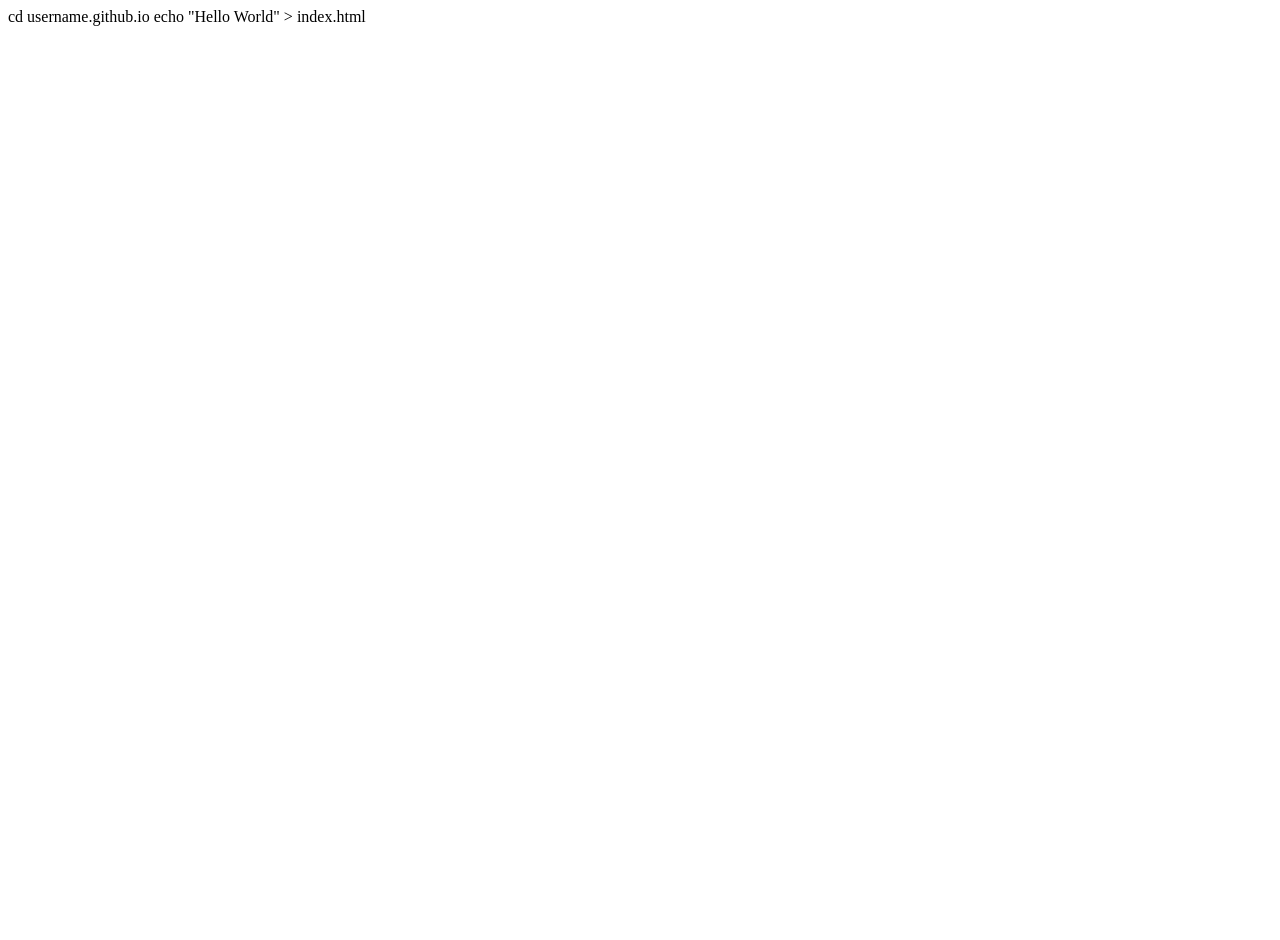
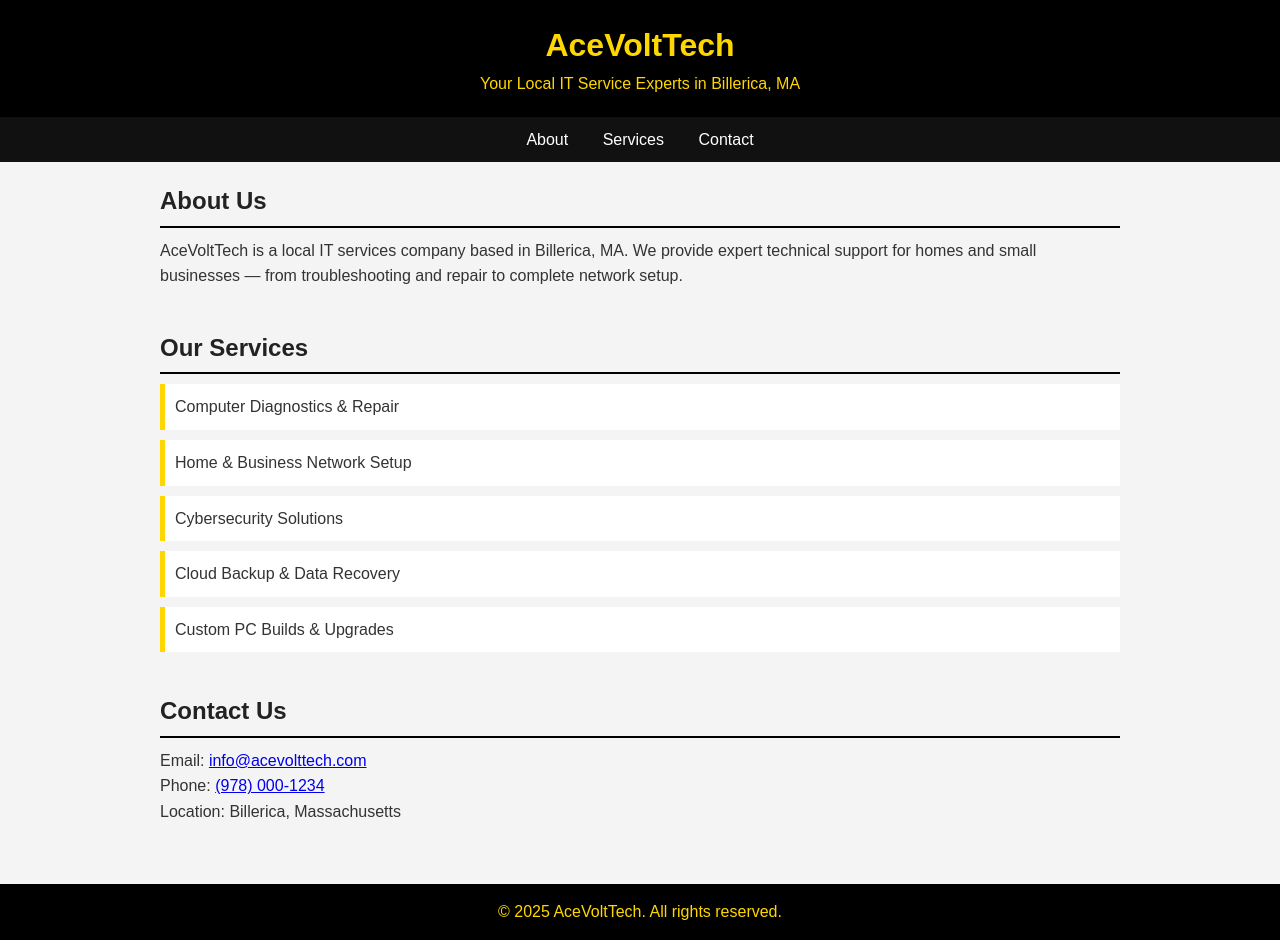
Before and after one commit to mlamacch/AceVoltTech.github.io, a plain HTML site: page index.html in a window 1280 px wide. Before the commit the page ends 800 px from the top, so only its background shows below. Drawn offline with Linux system fonts and the light colour scheme.

Commit message:
Update index.html

```diff
--- a/index.html
+++ b/index.html
@@ -1,2 +1,127 @@
-cd username.github.io
-echo "Hello World" > index.html
+<!DOCTYPE html>
+<html lang="en">
+<head>
+  <meta charset="UTF-8" />
+  <meta name="viewport" content="width=device-width, initial-scale=1.0" />
+  <title>AceVoltTech - IT Services in Billerica, MA</title>
+  <style>
+    * {
+      box-sizing: border-box;
+      margin: 0;
+      padding: 0;
+    }
+
+    body {
+      font-family: Arial, sans-serif;
+      line-height: 1.6;
+      background-color: #f4f4f4;
+      color: #333;
+    }
+
+    header {
+      background-color: #000;
+      color: gold;
+      padding: 20px 0;
+      text-align: center;
+    }
+
+    nav {
+      text-align: center;
+      background: #111;
+      padding: 10px;
+    }
+
+    nav a {
+      color: white;
+      margin: 0 15px;
+      text-decoration: none;
+    }
+
+    .container {
+      max-width: 1000px;
+      margin: auto;
+      padding: 20px;
+    }
+
+    section {
+      margin-bottom: 40px;
+    }
+
+    h2 {
+      color: #222;
+      border-bottom: 2px solid #000;
+      padding-bottom: 5px;
+      margin-bottom: 10px;
+    }
+
+    .services ul {
+      list-style: none;
+      padding-left: 0;
+    }
+
+    .services li {
+      background: white;
+      margin-bottom: 10px;
+      padding: 10px;
+      border-left: 5px solid gold;
+    }
+
+    footer {
+      background-color: #000;
+      color: gold;
+      text-align: center;
+      padding: 15px 0;
+    }
+
+    @media (max-width: 600px) {
+      nav a {
+        display: block;
+        margin: 10px 0;
+      }
+    }
+  </style>
+</head>
+<body>
+
+  <header>
+    <h1>AceVoltTech</h1>
+    <p>Your Local IT Service Experts in Billerica, MA</p>
+  </header>
+
+  <nav>
+    <a href="#about">About</a>
+    <a href="#services">Services</a>
+    <a href="#contact">Contact</a>
+  </nav>
+
+  <div class="container">
+    <section id="about">
+      <h2>About Us</h2>
+      <p>AceVoltTech is a local IT services company based in Billerica, MA. We provide expert technical support for homes and small businesses — from troubleshooting and repair to complete network setup.</p>
+    </section>
+
+    <section id="services" class="services">
+      <h2>Our Services</h2>
+      <ul>
+        <li>Computer Diagnostics & Repair</li>
+        <li>Home & Business Network Setup</li>
+        <li>Cybersecurity Solutions</li>
+        <li>Cloud Backup & Data Recovery</li>
+        <li>Custom PC Builds & Upgrades</li>
+      </ul>
+    </section>
+
+    <section id="contact">
+      <h2>Contact Us</h2>
+      <p>Email: <a href="mailto:info@acevolttech.com">info@acevolttech.com</a></p>
+      <p>Phone: <a href="tel:+19780001234">(978) 000-1234</a></p>
+      <p>Location: Billerica, Massachusetts</p>
+    </section>
+  </div>
+
+  <footer>
+    <p>&copy; 2025 AceVoltTech. All rights reserved.</p>
+  </footer>
+
+</body>
+</html>
```
